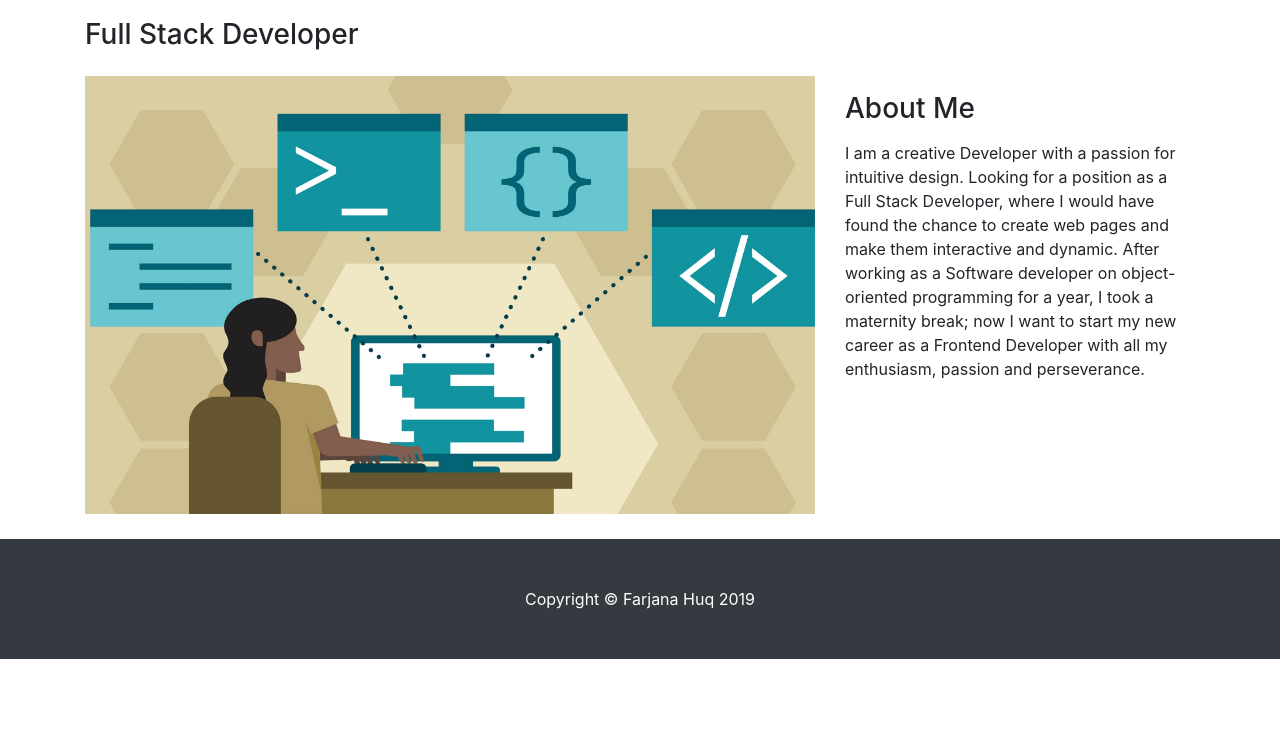
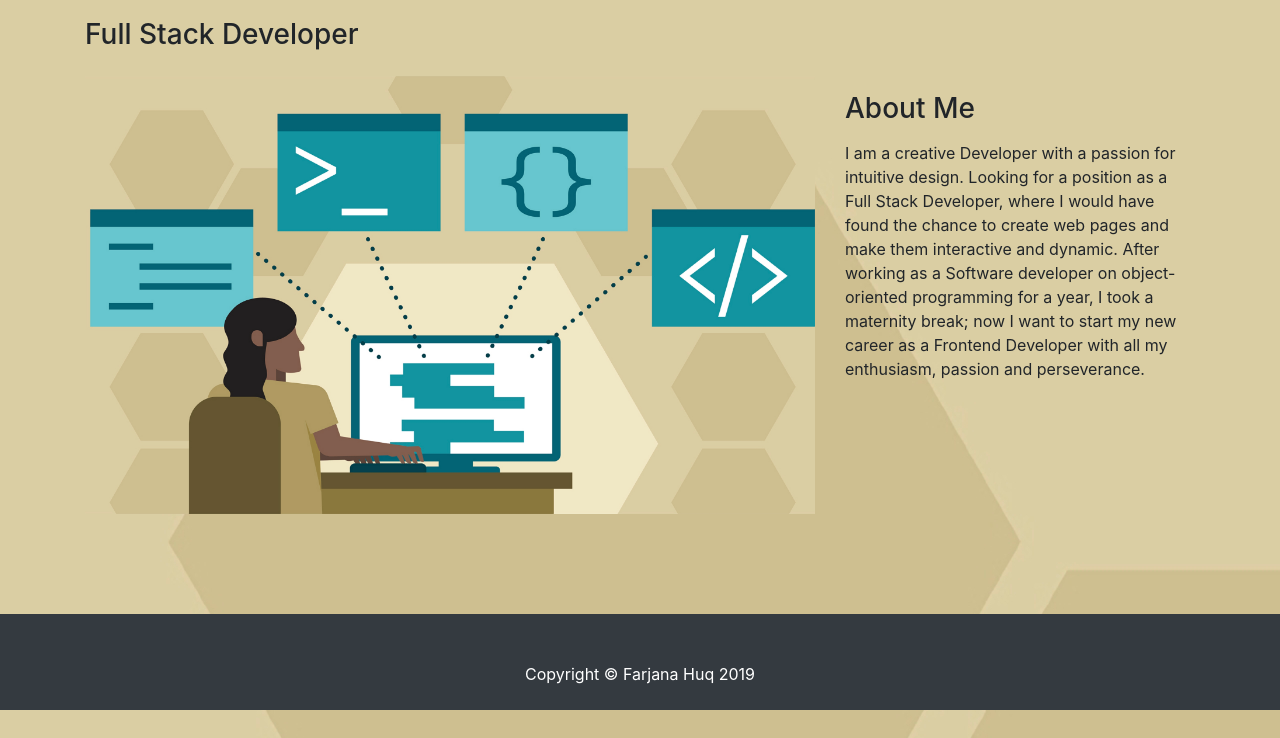
Before and after one commit to farjanaHuq/Portfolio, a website: page index.html in a window 1280 px wide. Shown: the part 62-800 px from the top of the page. Drawn offline with Linux system fonts and the light colour scheme.

Commit message:
Index design changed

```diff
--- a/css/portfolio-item.css
+++ b/css/portfolio-item.css
@@ -6,12 +6,16 @@
 
 body {
   padding-top: 54px;
+
 }
 
 @media (min-width: 992px) {
   body {
     padding-top: 56px;
   }
+}
+#body-index{
+  background-image:   url("../images/webdev.jpg");
 }
 
 .footer,
@@ -83,3 +87,7 @@ body {
 .list-left{
   font-size : 12px;
   }
+
+  /* #index-div{
+        background-image:   url("../images/webdev.jpg");
+  } */
--- a/index.html
+++ b/index.html
@@ -18,7 +18,7 @@
 
 </head>
 
-<body>
+<body id = "body-index">
 
   <!-- Navigation -->
   <nav class="navbar navbar-expand-lg navbar-dark bg-dark fixed-top">
@@ -50,7 +50,7 @@
   </nav>
 
   <!-- Page Content -->
-  <div class="container">
+  <div class="container" >
 
     <!-- Portfolio Item Heading -->
     <h3 class="my-4">Full Stack Developer
@@ -58,7 +58,7 @@
     </h3>
 
     <!-- Portfolio Item Row -->
-    <div class="row">
+    <div class="row" id = "index-div">
 
       <div class="col-md-8">
         <img class="img-fluid" src="./images/webdev.jpg" alt="">
@@ -70,61 +70,16 @@
           where I would have found the chance to create web pages and make them interactive and dynamic. After working as a
           Software developer on object- oriented programming for a year, I took a maternity break; now I want to start my new
           career as a Frontend Developer with all my enthusiasm, passion and perseverance.</p>
-        <!-- <h3 class="my-3">Project Details</h3> -->
-        <!-- <ul>
-            <li>Lorem Ipsum</li>
-            <li>Dolor Sit Amet</li>
-            <li>Consectetur</li>
-            <li>Adipiscing Elit</li>
-          </ul> -->
-      </div>
-
-    </div>
-    <!-- /.row -->
-
-    <!-- Related Projects Row
-      <h3 class="my-4">Related Projects</h3>
-
-      <div class="row">
-
-        <div class="col-md-3 col-sm-6 mb-4">
-          <a href="#">
-            <img class="img-fluid" src="http://placehold.it/500x300" alt="">
-          </a>
-        </div>
-
-        <div class="col-md-3 col-sm-6 mb-4">
-          <a href="#">
-            <img class="img-fluid" src="http://placehold.it/500x300" alt="">
-          </a>
-        </div>
-
-        <div class="col-md-3 col-sm-6 mb-4">
-          <a href="#">
-            <img class="img-fluid" src="http://placehold.it/500x300" alt="">
-          </a>
-        </div>
-
-        <div class="col-md-3 col-sm-6 mb-4">
-          <a href="#">
-            <img class="img-fluid" src="http://placehold.it/500x300" alt="">
-          </a>
-        </div> -->
-    <div class="row">
-
-      <div class="col-md-3 col-sm-6 mb-4">
-
 
       </div>
 
     </div>
-    <!-- /.row -->
-
+    <div class="push"></div>
   </div>
   <!-- /.container -->
 
   <!-- Footer -->
-  <footer class="py-5 bg-dark">
+  <footer class="py-5 bg-dark" style="height: 35px">
     <div class="container">
       <p class="m-0 text-center text-white">Copyright &copy; Farjana Huq 2019</p>
     </div>
```
Also changed, not shown: resume.html (+2 -2 lines).
